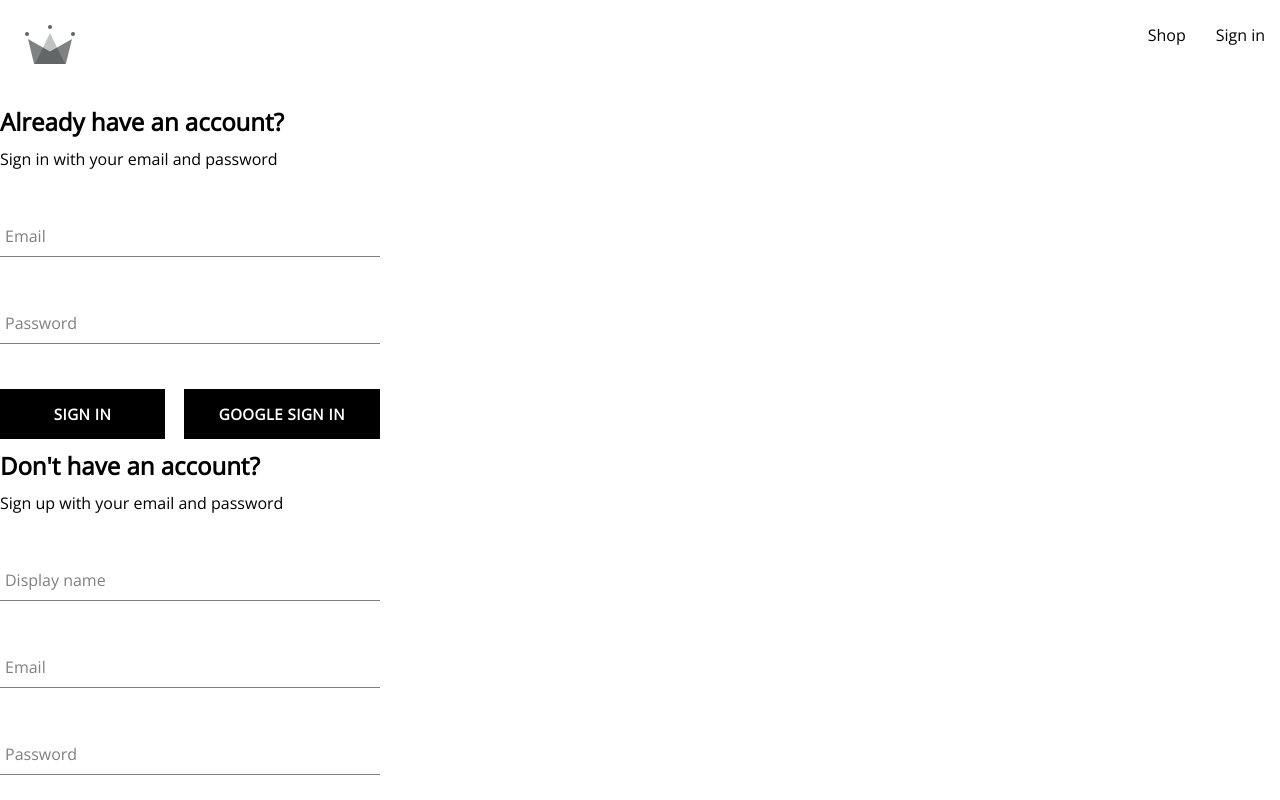
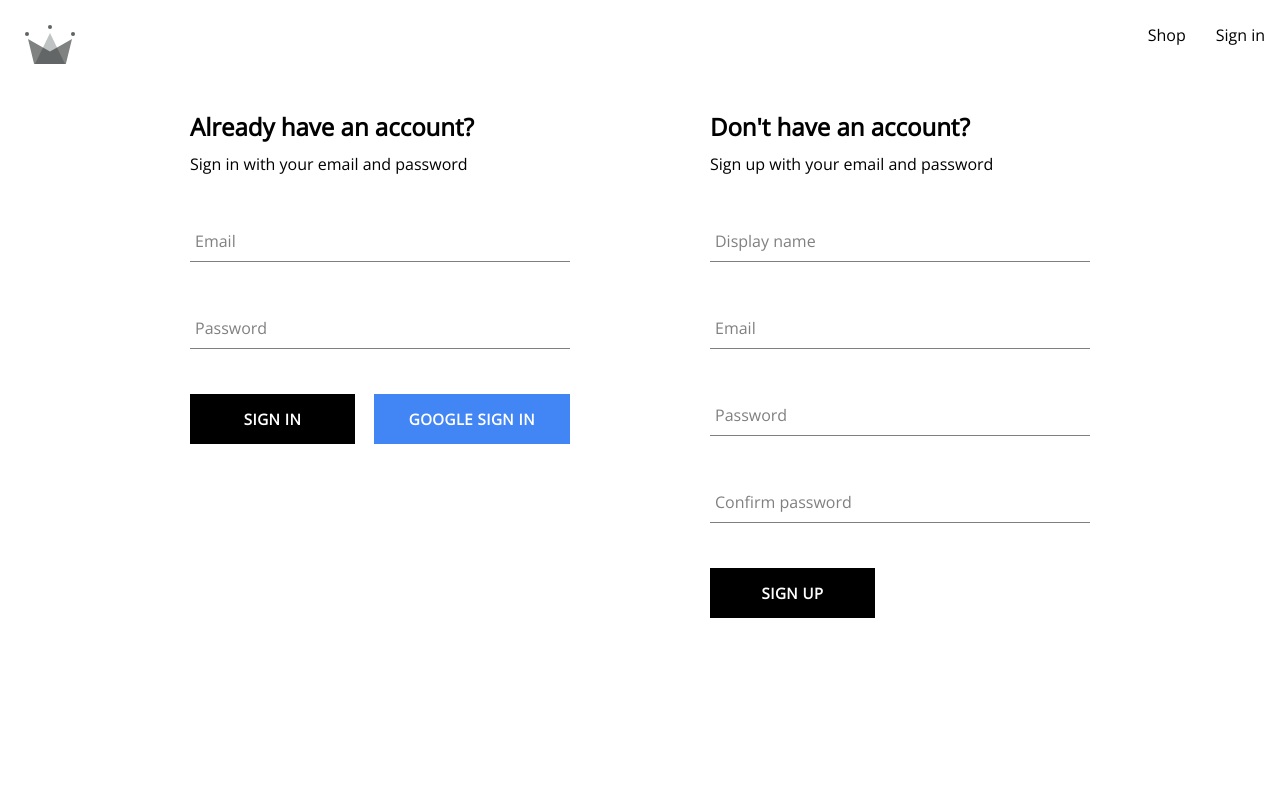
Before and after one commit to mihailtudos/react-shop, a React (Create React App) app: page /auth in a window 1280 px wide. Shown: the top 800 px of the page. Built offline with nearby package versions, Linux system fonts and the light colour scheme.

Commit message:
created auth form alongside user auth

```diff
--- a/src/components/button/button.component.jsx
+++ b/src/components/button/button.component.jsx
@@ -1,7 +1,7 @@
 import './button.styles.scss';
 
 const BUTTON_TYPE_CLASSES = {
-	google: 'google-authentication',
+	google: 'google-sign-in',
 	inverted: 'inverted'
 }
 
--- a/src/components/routes/authentication/authentication.component.jsx
+++ b/src/components/routes/authentication/authentication.component.jsx
@@ -1,10 +1,10 @@
-import { auth, signInWithGooglePopup, createUserDocumentFromAuth } from '../../../utils/firebase.utils'
 import SignUpForm from "../../sign-up-form/sign-up-form.component";
 import SignInForm from "../../sign-in/sign-in-form.component";
+import './authentication.styles.scss';
 
 const Authentication = () => {
 	return (
-		<div>
+		<div className='authentication-container'>
 			<SignInForm />
 			<SignUpForm />
 		</div>
--- /dev/null
+++ b/src/components/routes/authentication/authentication.styles.scss
@@ -0,0 +1,6 @@
+.authentication-container {
+  display: flex;
+  width: 900px;
+  justify-content: space-between;
+  margin: 30px auto;
+}
--- a/src/components/sign-in/sign-in-form.component.jsx
+++ b/src/components/sign-in/sign-in-form.component.jsx
@@ -1,6 +1,6 @@
 import { useState } from "react";
 import {
-	createAuthUserWithEmailAndPassword,
+	signInAuthWithEmailAndPassword,
 	createUserDocumentFromAuth,
 	signInWithGooglePopup
 } from "../../utils/firebase.utils";
@@ -35,9 +35,20 @@
 		event.preventDefault();
 
 		try {
-
+			const response = await signInAuthWithEmailAndPassword(email, password)
+			console.log(response);
+			resetFormFields();
 		}catch (error) {
-
+			switch (error.code) {
+				case 'auth/wrong-password':
+					alert('Incorrect password for email!');
+					break;
+				case 'auth/user-not-found':
+					alert('No user associated with this email!');
+					break;
+				default:
+					console.log(error.message)
+			}
 		}
 	}
 
@@ -53,7 +64,7 @@
 
 			 <div className='buttons-container'>
 				 <Button type='submit'>Sign In</Button>
-				 <Button buttonType='google' onClick={signInWithGoogle}>Google Sign In</Button>
+				 <Button type='button' buttonType='google' onClick={signInWithGoogle}>Google Sign In</Button>
 			 </div>
 		  </form>
 	  </div>
--- a/src/utils/firebase.utils.js
+++ b/src/utils/firebase.utils.js
@@ -3,7 +3,7 @@
 
 // TODO: Add SDKs for Firebase products that you want to use
 // https://firebase.google.com/docs/web/setup#available-libraries
-import {getAuth, signInWithPopup, createUserWithEmailAndPassword, GoogleAuthProvider } from 'firebase/auth';
+import {getAuth, signInWithPopup, createUserWithEmailAndPassword, GoogleAuthProvider, signInWithEmailAndPassword } from 'firebase/auth';
 import {
 	getFirestore,
 	doc,
@@ -63,3 +63,8 @@
 
 	return await createUserWithEmailAndPassword(auth, email, password);
 }
+
+export const signInAuthWithEmailAndPassword = async (email, password) => {
+	if (!email || !password) return;
+	return await signInWithEmailAndPassword(auth, email, password);
+}
```
